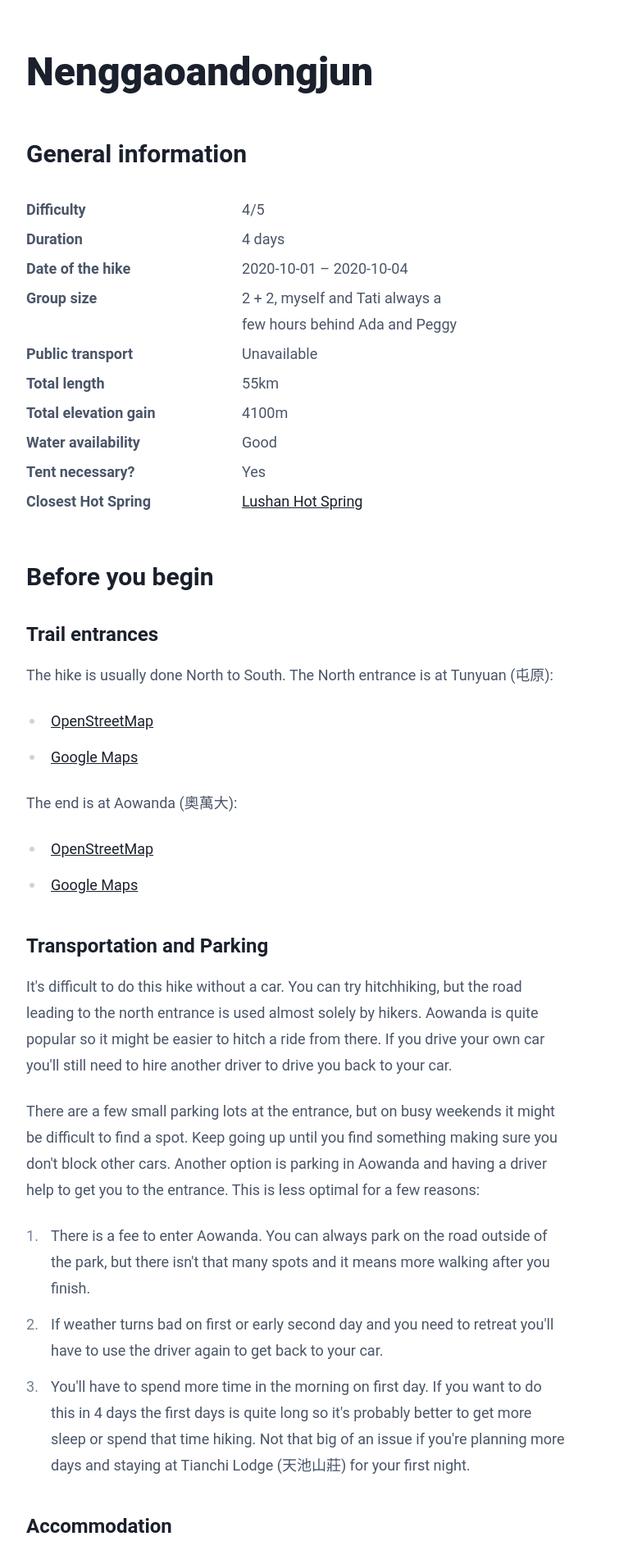
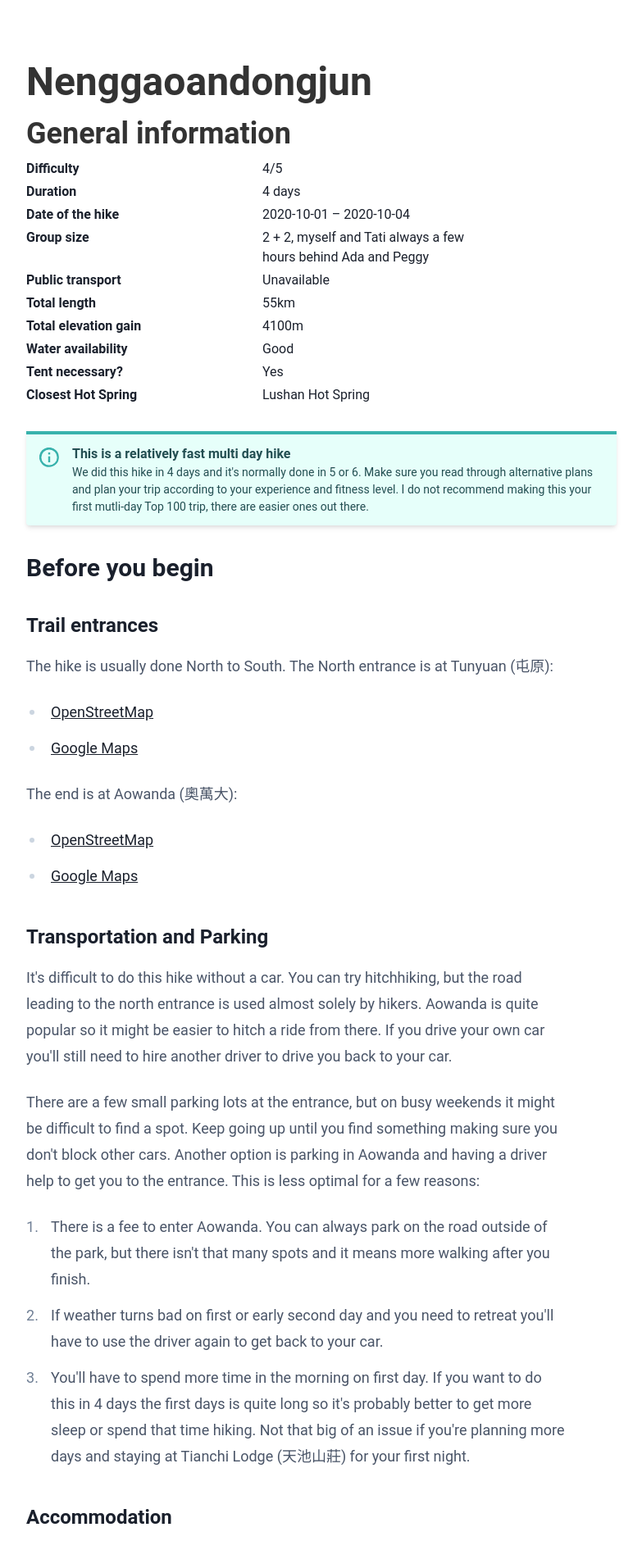
Before and after one commit to DawidJanczak/DawidJanczak.github.io, a Jekyll site: the page built from _posts/2020-10-18-nenggaoandongjun.html, in a window 1280 px wide. Shown: the top 1891 px of the page at 82% size, without its empty margins (248-1031 px from the left). Built offline with Jekyll 4.4.1, drawn with Linux system fonts in a browser that asks for light colours.

Commit message:
Add an info box about hike length

```diff
--- a/_layouts/default.html
+++ b/_layouts/default.html
@@ -8,7 +8,7 @@
     {% feed_meta %}
     {% seo %}
   </head>
-  <body class="leading-normal px-4 py-16">
+  <body class="leading-normal px-4 py-16 antialiased text-gray-900">
     <div class="flex">
       <div>
         {% include navigation.html %}
--- a/_layouts/post.html
+++ b/_layouts/post.html
@@ -2,7 +2,7 @@
 layout: default
 ---
 
-<article class="prose lg:prose-lg">
-  <h1>{{ page.title }}</h1>
+<article>
+  <h1 class="text-5xl font-bold">{{ page.title }}</h1>
   {{ content }}
 </article>
--- a/_posts/2020-10-18-nenggaoandongjun.html
+++ b/_posts/2020-10-18-nenggaoandongjun.html
@@ -26,7 +26,7 @@ info:
   - dt: Closest Hot Spring
     dd: <a href="https://goo.gl/maps/bqSBCwEZaHBrcWYL8")>Lushan Hot Spring</a>
 ---
-<h2>General information</h2>
+<h2 class="text-4xl font-bold">General information</h2>
 <header>
   <!-- Add note about duration -->
   <!-- TODO consider a dictionary of chinese names used throughout the article -->
@@ -42,8 +42,22 @@ info:
       <dd class="w-2/5">{{def.dd}}</dd>
     </dl>
   {% endfor %}
+  <div class="bg-teal-100 border-t-4 border-teal-500 rounded-b text-teal-900 px-4 py-3 shadow-md my-8" role="alert">
+    <div class="flex">
+      <div class="py-1">
+          <svg class="fill-current h-6 w-6 text-teal-500 mr-4" xmlns="http://www.w3.org/2000/svg" viewBox="0 0 20 20"><path d="M2.93 17.07A10 10 0 1 1 17.07 2.93 10 10 0 0 1 2.93 17.07zm12.73-1.41A8 8 0 1 0 4.34 4.34a8 8 0 0 0 11.32 11.32zM9 11V9h2v6H9v-4zm0-6h2v2H9V5z"/>
+          </svg>
+      </div>
+      <div>
+        <p class="font-bold">This is a relatively fast multi day hike</p>
+        <p class="text-sm">We did this hike in 4 days and it's normally done in 5 or 6. Make sure you read through alternative
+        plans and plan your trip according to your experience and fitness level. I do not recommend making this your first mutli-day Top 100
+        trip, there are easier ones out there.</p>
+      </div>
+    </div>
+  </div>
 </header>
-<section>
+<section class="prose lg:prose-lg">
   <h2>Before you begin</h2>
   <h3>Trail entrances</h3>
   The hike is usually done North to South. The North entrance is at Tunyuan (屯原):<br>
@@ -95,7 +109,7 @@ info:
     you can come back here and take a shower for 100NT.
   </p>
 </section>
-<section>
+<section class="prose lg:prose-lg">
   <h2>Day 1</h2>
   <p>
     We woke up and had our breakfast at the hotel at 4, hopped on the car and after a short drive were lucky enough to find a parking spot
--- a/assets/main.css
+++ b/assets/main.css
@@ -448,7 +448,8 @@ textarea::placeholder {
   color: #a0aec0;
 }
 
-button {
+button,
+[role="button"] {
   cursor: pointer;
 }
 
@@ -904,6 +905,12 @@ video {
   margin-bottom: 0;
 }
 
+.bg-teal-100 {
+  --bg-opacity: 1;
+  background-color: #e6fffa;
+  background-color: rgba(230, 255, 250, var(--bg-opacity));
+}
+
 .bg-blue-100 {
   --bg-opacity: 1;
   background-color: #ebf8ff;
@@ -916,8 +923,19 @@ video {
   border-color: rgba(56, 161, 105, var(--border-opacity));
 }
 
+.border-teal-500 {
+  --border-opacity: 1;
+  border-color: #38b2ac;
+  border-color: rgba(56, 178, 172, var(--border-opacity));
+}
+
 .border-opacity-25 {
   --border-opacity: 0.25;
+}
+
+.rounded-b {
+  border-bottom-right-radius: 0.25rem;
+  border-bottom-left-radius: 0.25rem;
 }
 
 .border-solid {
@@ -926,6 +944,10 @@ video {
 
 .border-b-2 {
   border-bottom-width: 2px;
+}
+
+.border-t-4 {
+  border-top-width: 4px;
 }
 
 .block {
@@ -958,6 +980,26 @@ video {
   font-weight: 600;
 }
 
+.font-bold {
+  font-weight: 700;
+}
+
+.h-6 {
+  height: 1.5rem;
+}
+
+.text-sm {
+  font-size: 0.875rem;
+}
+
+.text-4xl {
+  font-size: 2.25rem;
+}
+
+.text-5xl {
+  font-size: 3rem;
+}
+
 .leading-normal {
   line-height: 1.5;
 }
@@ -972,8 +1014,17 @@ video {
   margin-right: 1.5rem;
 }
 
+.my-8 {
+  margin-top: 2rem;
+  margin-bottom: 2rem;
+}
+
 .mb-3 {
   margin-bottom: 0.75rem;
+}
+
+.mr-4 {
+  margin-right: 1rem;
 }
 
 .ml-5 {
@@ -988,6 +1039,16 @@ video {
   padding: 0.75rem;
 }
 
+.py-1 {
+  padding-top: 0.25rem;
+  padding-bottom: 0.25rem;
+}
+
+.py-3 {
+  padding-top: 0.75rem;
+  padding-bottom: 0.75rem;
+}
+
 .px-4 {
   padding-left: 1rem;
   padding-right: 1rem;
@@ -998,12 +1059,47 @@ video {
   padding-bottom: 4rem;
 }
 
+.shadow-md {
+  box-shadow: 0 4px 6px -1px rgba(0, 0, 0, 0.1), 0 2px 4px -1px rgba(0, 0, 0, 0.06);
+}
+
+.fill-current {
+  fill: currentColor;
+}
+
 .text-center {
   text-align: center;
 }
 
+.text-gray-900 {
+  --text-opacity: 1;
+  color: #1a202c;
+  color: rgba(26, 32, 44, var(--text-opacity));
+}
+
+.text-teal-500 {
+  --text-opacity: 1;
+  color: #38b2ac;
+  color: rgba(56, 178, 172, var(--text-opacity));
+}
+
+.text-teal-900 {
+  --text-opacity: 1;
+  color: #234e52;
+  color: rgba(35, 78, 82, var(--text-opacity));
+}
+
+.antialiased {
+  -webkit-font-smoothing: antialiased;
+  -moz-osx-font-smoothing: grayscale;
+}
+
 .visible {
   visibility: visible;
+}
+
+.w-6 {
+  width: 1.5rem;
 }
 
 .w-2\/5 {
@@ -1044,7 +1140,6 @@ video {
 @import 'https://fonts.googleapis.com/css?family=Roboto:300,400,500';
 
 body {
-  color: #555;
   margin: 0 auto;
   max-width: 50rem;
   font-family: "Roboto", "Helvetica", "Arial", sans-serif;
--- a/css/main.css
+++ b/css/main.css
@@ -4,7 +4,6 @@
 @import 'https://fonts.googleapis.com/css?family=Roboto:300,400,500';
 
 body {
-  color: #555;
   margin: 0 auto;
   max-width: 50rem;
   font-family: "Roboto", "Helvetica", "Arial", sans-serif;
```
Also changed, not shown: 1 other file.
